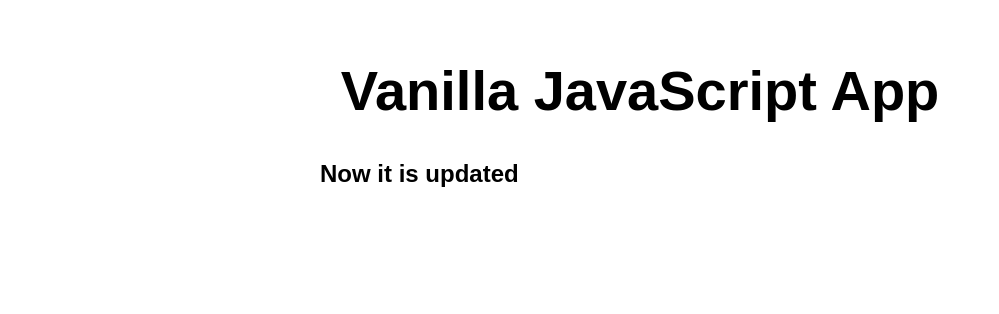
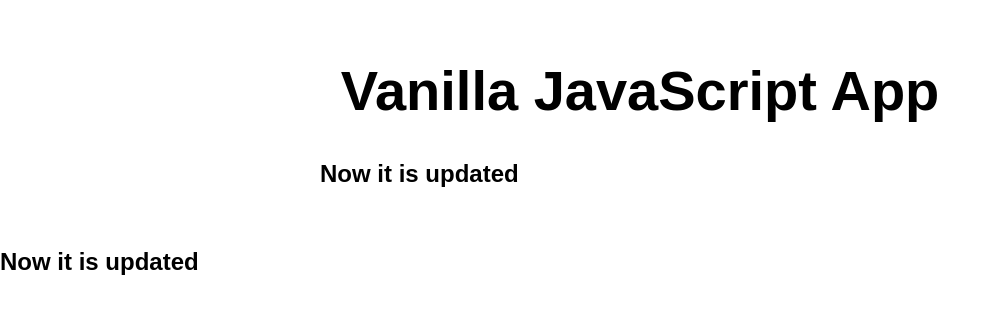
Before and after one commit to ashok6d/my-first-static-web-app, a website: page src/index.html in a window 1280 px wide. Shown: the whole page, without its empty margins (0-999 px from the left). Drawn offline with Linux system fonts and the light colour scheme.

Commit message:
Update index.html

```diff
--- a/src/index.html
+++ b/src/index.html
@@ -13,6 +13,7 @@
     <h1>Vanilla JavaScript App</h1>
     <h2>Now it is updated</h2>
   </main>
+  <h2>Now it is updated</h2>
 </body>
 
 </html>
```
